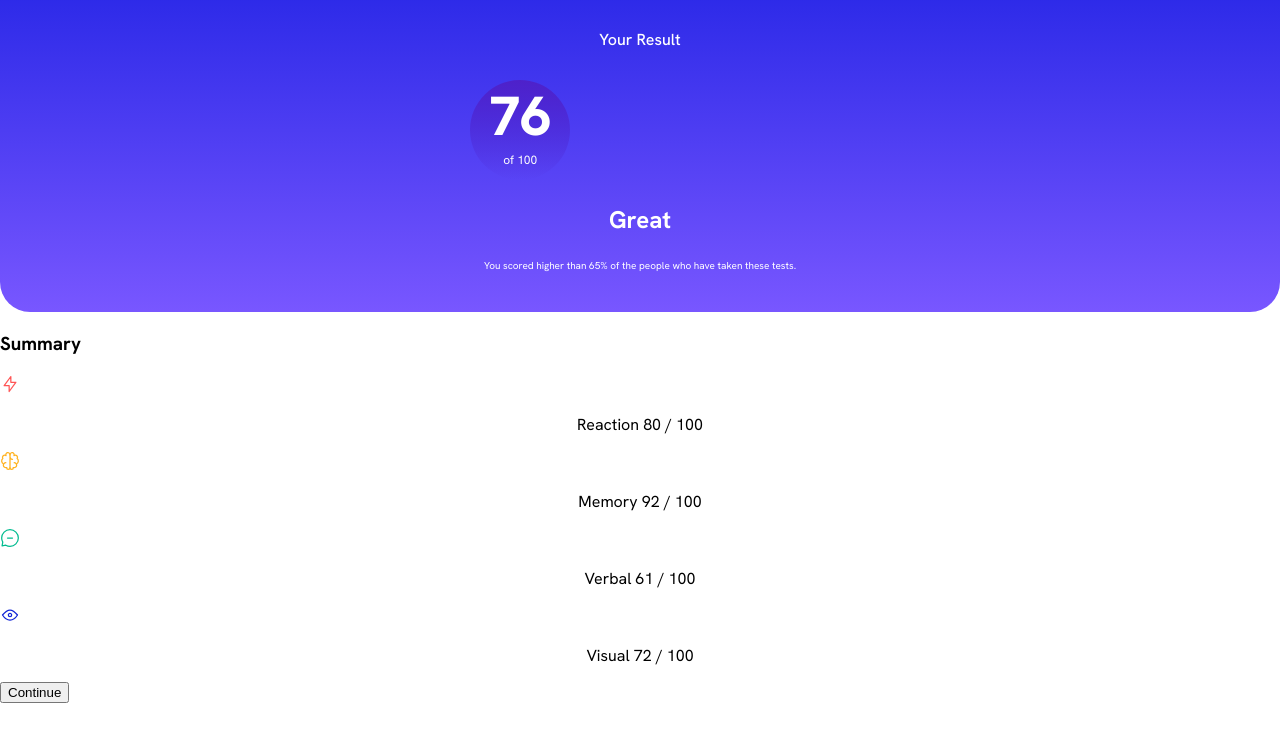
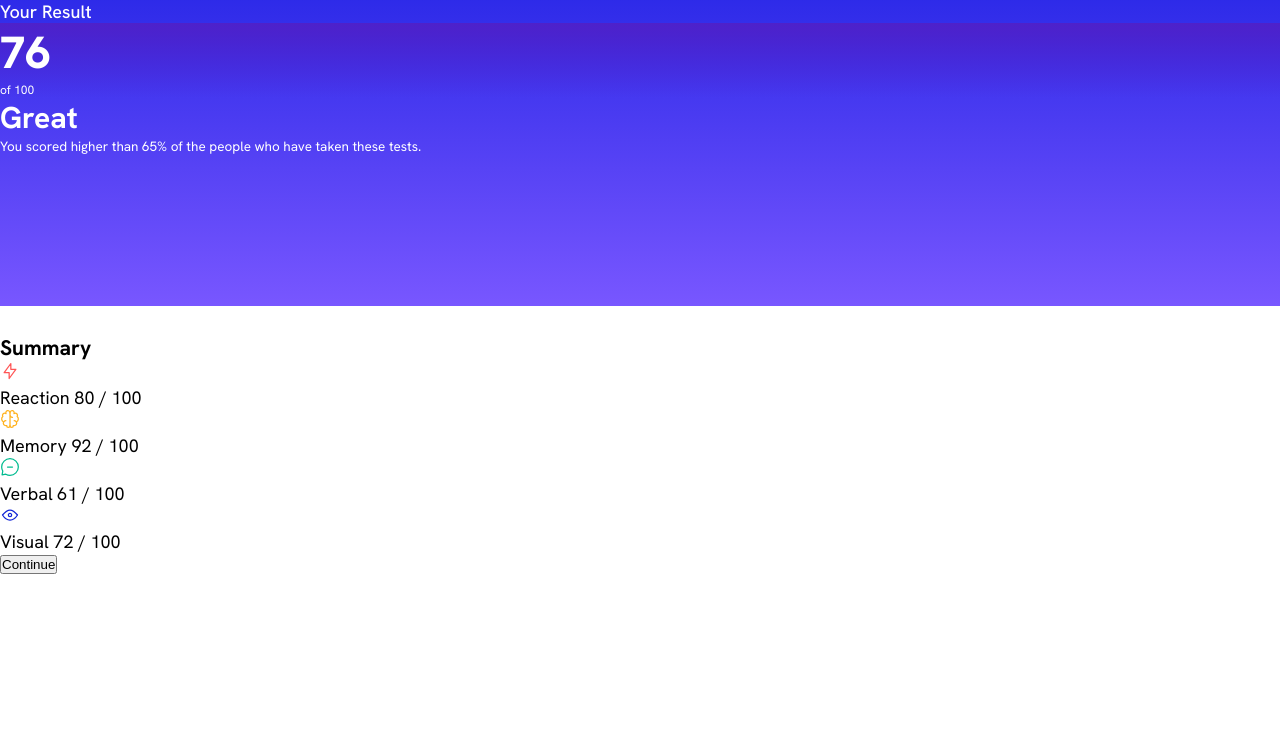
Before and after one commit to Ange230700/resultsSummaryComponentbyFM, a plain HTML site: page index.html in a window 1280 px wide. Drawn offline with Linux system fonts and the light colour scheme.

Commit message:
working on the style of the webpage

```diff
--- a/index.css
+++ b/index.css
@@ -4,60 +4,87 @@
     format("truetype");
 }
 
-body {
-  margin: 0;
+:root {
+  /* === PRIMARY COLORS === */
+  --light-red: hsl(0, 100%, 67%);
+  --orangey-yellow: hsl(39, 100%, 56%);
+  --green-teal: hsl(166, 100%, 37%);
+  --cobalt-blue: hsl(234, 85%, 45%);
+
+  /* === GRADIENTS COLORS === */
+  --gradient1: linear-gradient(0deg, hsl(252, 100%, 67%), hsl(241, 81%, 54%));
+  --gradient2: linear-gradient(
+    180deg,
+    hsla(256, 72%, 46%, 1),
+    hsla(241, 72%, 46%, 0)
+  );
+
+  /* === NEUTRAL COLORS === */
+  --white: hsl(0, 0%, 100%);
+  --pale-blue: hsl(221, 100%, 89%);
+  --light-lavender: hsl(241, 100%, 89%);
+  --dark-gray-blue: hsl(224, 30%, 27%);
+
+  /* === TYPOGRAPHY === */
+  --font-size: 1.125rem;
 }
 
-p {
-  font-family: "HankenGrotesk";
-  text-align: center;
+* {
+  margin: 0;
+  padding: 0;
+  box-sizing: border-box;
 }
 
-h3 {
+html,
+body {
+  height: 100vh;
+  width: 100vw;
+}
+
+body{
+  font-size: var(--font-size);
+  display: flex;
+  flex-direction: column;
+  row-gap: 3.5vh;
+}
+
+p, h3 {
   font-family: "HankenGrotesk";
-  src: url("./assets/fonts/HankenGrotesk-VariableFont_wght.ttf")
-    format("truetype");
 }
 
 .upperPart {
-  background: linear-gradient(0deg, hsl(252, 100%, 67%), hsl(241, 81%, 54%));
-  color: white;
-  border-bottom-right-radius: 30px;
-  border-bottom-left-radius: 30px;
+  background: var(--gradient1);
+  color: var(--white);
+  flex-grow: 4;
 }
 
+.lowerPart {
+  flex-grow: 6;
+}
+
+
 .score {
-    background: linear-gradient(180deg, hsla(256, 72%, 46%, 1), hsla(241, 72%, 46%, 0));
-    border-radius: 5em;
-    width: 100px;
-    height: 100px;
-    margin-left: 36.74vw;
+  background: var(--gradient2);
 }
 
 #yourResult {
-  margin-top: 0;
-  padding-top: 29px;
   font-weight: 500;
 }
 
 #scoreReveal {
-  padding-bottom: 40px;
-  font-size: 10px;
+  font-size: calc(var(--font-size) * .75);
 }
 
 #seventySix {
   font-weight: 800;
-  font-size: 55px;
-  margin-bottom: 0;
-  margin-top: 30px;
+  font-size: calc(var(--font-size) * 2.5);
 }
 
 #of100 {
-  margin-top: 0px;
-  font-size: 12px;
+  font-size: calc(var(--font-size) * .67);
 }
 
 #Observation {
   font-weight: 700;
-  font-size: 24px;
+  font-size: calc(var(--font-size) * 1.67);
 }
--- a/index.html
+++ b/index.html
@@ -42,7 +42,7 @@
         You scored higher than 65% of the people who have taken these tests.
       </p>
     </div>
-    <div>
+    <div class="lowerPart">
       <h3>Summary</h3>
       <div>
         <svg
```
